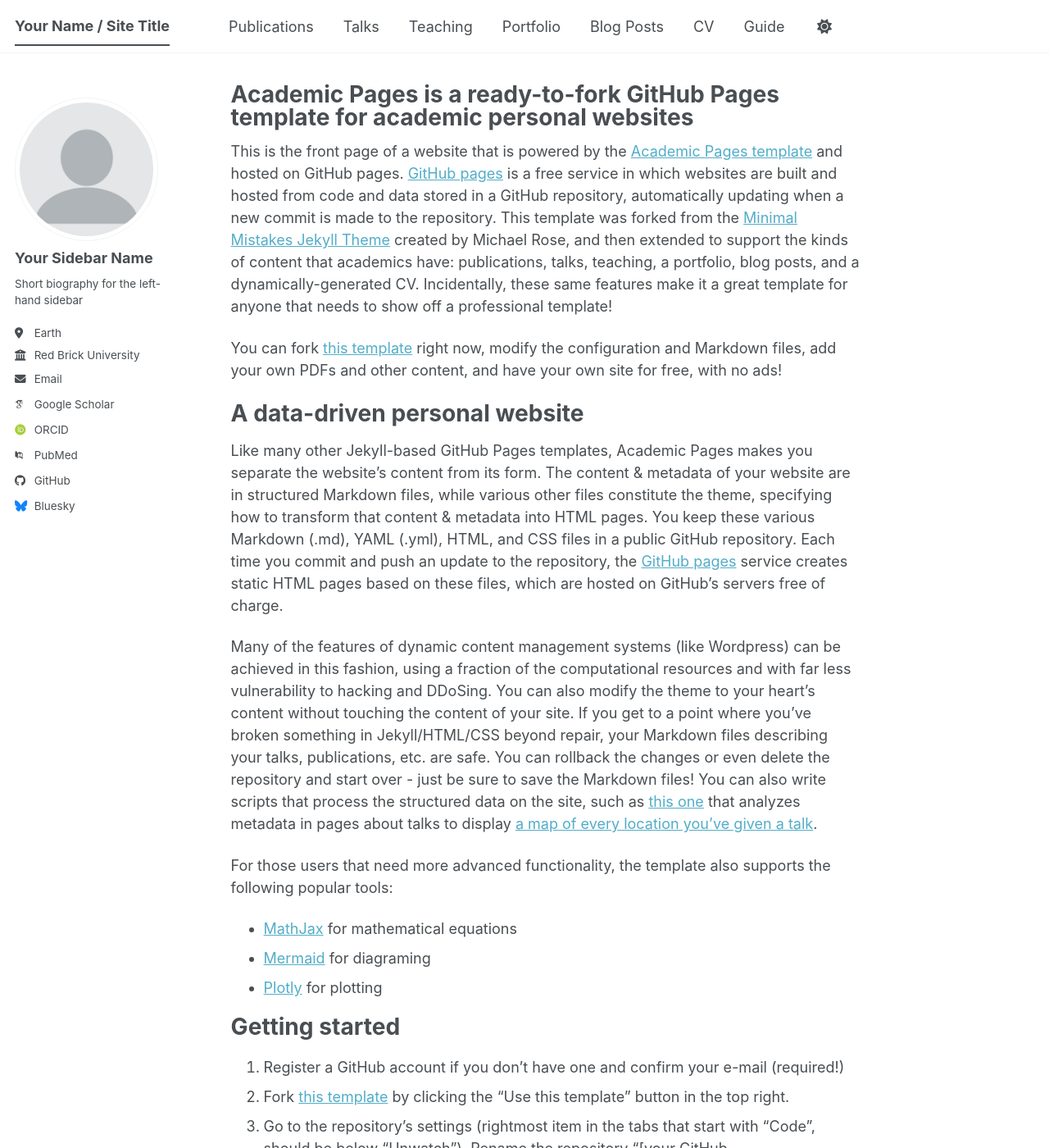
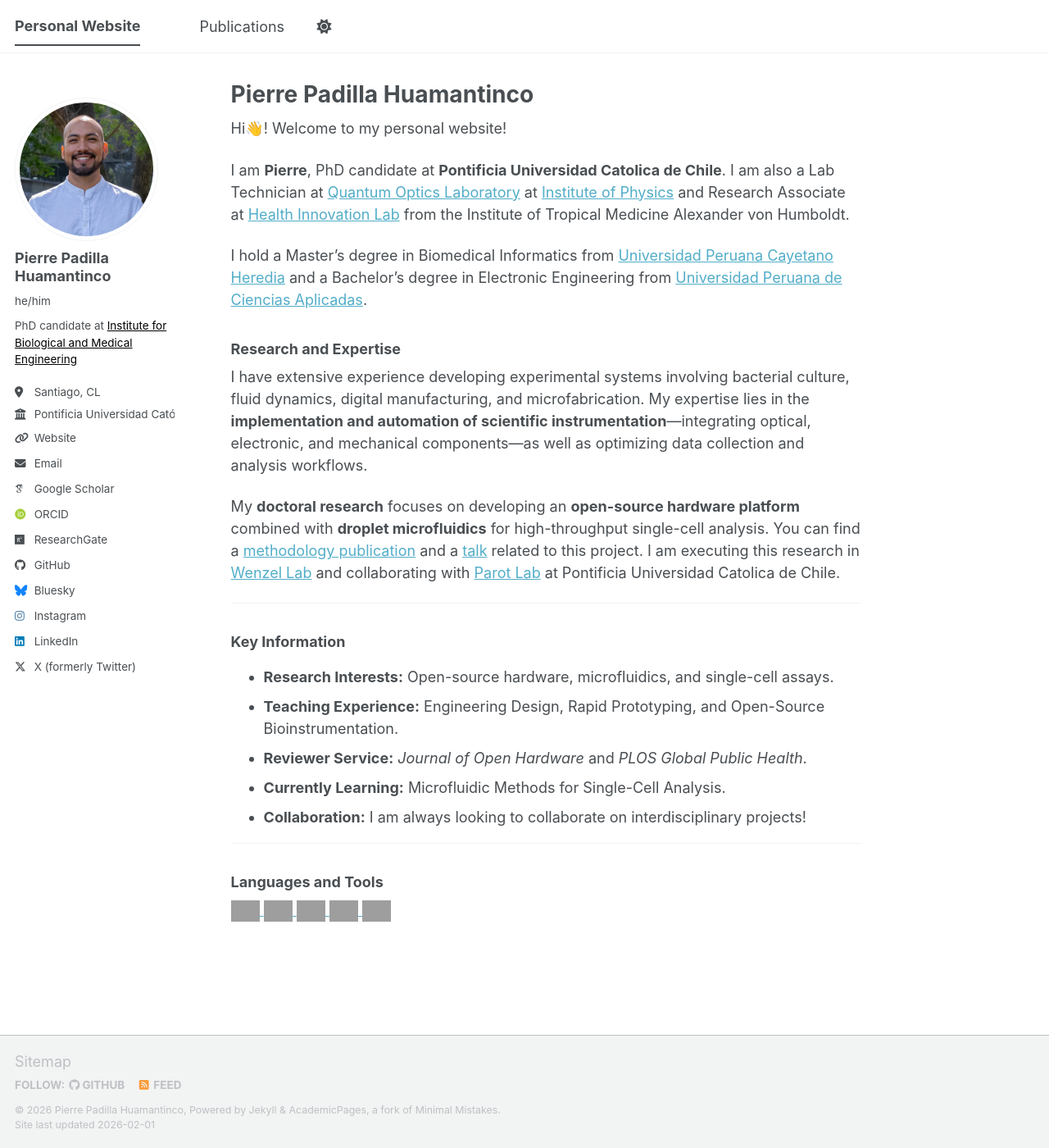
Before and after one commit to biodotpe/biodotpe.github.io, a Jekyll site: the page built from _pages/about.md, in a window 1280 px wide and 1400 px high. Shown: the whole window at 82% size. Built offline with Jekyll 4.4.1, drawn with Linux system fonts in a browser that asks for light colours; some web fonts are replaced; a script bundle is joined from its source files by our own code; library files that are not in the unit come from our copies; some of the changed text lies outside the part shown; grey boxes are pictures that could not be loaded.

Commit message:
Update basic content

```diff
--- a/_config.yml
+++ b/_config.yml
@@ -9,40 +9,40 @@
 # Basic Site Settings
 locale                   : "en-US"
 site_theme               : "default" # The available themes options are "default", "air", "sunrise", "mint", "dirt" and "contrast"
-title                    : "Your Name / Site Title"
+title                    : "Personal Website"
 title_separator          : "-"
-name                     : &name "Your Name"
-description              : &description "Your Name's academic portfolio"   # Update this with a general description of your site, this is the default if not overridden by a page
-url                      : https://academicpages.github.io # The base hostname & protocol for your site e.g. "https://[your GitHub username].github.io",
+name                     : &name "Pierre Padilla Huamantinco"
+description              : &description "Academic portfolio"   # Update this with a general description of your site, this is the default if not overridden by a page
+url                      : https://biodotpe.github.io # The base hostname & protocol for your site e.g. "https://[your GitHub username].github.io",
                                                            # or if you already have some other page hosted on Github then use "https://[your GitHub username].github.io/[Your Repo Name]"
 baseurl                  : "" # the subpath of your site, e.g. "/blog"
-repository               : "academicpages/academicpages.github.io"
+repository               : "biodotpe/biodotpe.github.io"
 
 # Site Author - The following control what appear as part of the author content on the side bar.
 #               If a field is blank the icon and link will not appear, otherwise it will be shown.
 #               Additional customization can be done by editing /_includes/author-profile.html
 author:
   # Biographic information
-  avatar           : "profile.png"
-  name             : "Your Sidebar Name"
-  pronouns         : # example: "she/her"
-  bio              : "Short biography for the left-hand sidebar"
-  location         : "Earth"
-  employer         : "Red Brick University"
-  uri              : # URL
-  email            : "none@example.org"
+  avatar           : "profile.jpg"
+  name             : "Pierre Padilla Huamantinco"
+  pronouns         : "he/him"
+  bio              : "PhD candidate at <a style='color: black;' href='https://ingenieriabiologicaymedica.uc.cl/en'>Institute for Biological and Medical Engineering</a>"
+  location         : "Santiago, CL"
+  employer         : "Pontificia Universidad Católica de Chile"
+  uri              : "https://os-link.vercel.app/"
+  email            : "pgpadilla@uc.cl"
 
   # Academic websites
   academia         : # URL
   arxiv            : # URL - Update with the correct link to your profile
-  googlescholar    : "https://scholar.google.com/citations?user=PS_CX0AAAAAJ"
+  googlescholar    : "https://scholar.google.com/citations?hl=en&user=sDCEeREAAAAJ"
   inspire-hep      : # URL
   impactstory      : # URL
-  orcid            : "https://orcid.org/yourorcidurl"
+  orcid            : "https://orcid.org/0000-0003-4321-1337"
   semantic         : # URL
   ssrn             : # URL
-  pubmed           : "https://www.ncbi.nlm.nih.gov/pubmed/?term=john+snow"
-  researchgate     : # URL
+  pubmed           : # URL
+  researchgate     : "https://www.researchgate.net/profile/Pierre-Padilla-Huamantinco"
   scopus           : # URL
   zotero           : # URL
 
@@ -51,22 +51,22 @@ author:
   bitbucket        : # Username - Update with your username on the site
   codepen          : # Username
   dribbble         : # Username
-  github           : "academicpages"
+  github           : "biodotpe"
   kaggle           : # Username
   stackoverflow    : # User number or user number and name (i.e., use "1" or "1/jeff-atwood")
 
   # Social media
   artstation       : # Username
-  bluesky          : "bsky.app" # Replace this with you Bluesky username
+  bluesky          : "biodotpe" # Replace this with you Bluesky username
   facebook         : # Username
   flickr           : # Username
   foursquare       : # Username
   goodreads        : # Username
   google_plus      : # Username
   keybase          : # Username
-  instagram        : # Username
+  instagram        : "biodotpe"
   lastfm           : # Username
-  linkedin         : # Username
+  linkedin         : "pierrepadilla"
   mastodon         : # URL
   medium           : # URL
   pinterest        : # Username
@@ -74,7 +74,7 @@ author:
   steam            : # Username
   telegram         : # URL
   tumblr           : # Username
-  twitter          : # Username for X / Twitter
+  twitter          : "biodotpe"
   vine             : # Username
   weibo            : # Username
   wikipedia        : # Username
--- a/_pages/about.md
+++ b/_pages/about.md
@@ -1,56 +1,42 @@
 ---
 permalink: /
-title: "Academic Pages is a ready-to-fork GitHub Pages template for academic personal websites"
+title: "Pierre Padilla Huamantinco"
+excerpt: "PhD Candidate in Biological and Medical Engineering"
 author_profile: true
 redirect_from:
   - /about/
   - /about.html
 ---
 
-This is the front page of a website that is powered by the [Academic Pages template](https://github.com/academicpages/academicpages.github.io) and hosted on GitHub pages. [GitHub pages](https://pages.github.com) is a free service in which websites are built and hosted from code and data stored in a GitHub repository, automatically updating when a new commit is made to the repository. This template was forked from the [Minimal Mistakes Jekyll Theme](https://mmistakes.github.io/minimal-mistakes/) created by Michael Rose, and then extended to support the kinds of content that academics have: publications, talks, teaching, a portfolio, blog posts, and a dynamically-generated CV. Incidentally, these same features make it a great template for anyone that needs to show off a professional template!
+Hi👋! Welcome to my personal website!
 
- You can fork [this template](https://github.com/academicpages/academicpages.github.io) right now, modify the configuration and Markdown files, add your own PDFs and other content, and have your own site for free, with no ads!
+I am **Pierre**, PhD candidate at **Pontificia Universidad Catolica de Chile**. I am also a Lab Technician at [Quantum Optics Laboratory](https://fisica.uc.cl/en/laboratorio_inv/quantum-optics-laboratory-1/) at [Institute of Physics](https://fisica.uc.cl/en/) and Research Associate at [Health Innovation Lab](https://www.innovalab.info/) from the Institute of Tropical Medicine Alexander von Humboldt.
 
-A data-driven personal website
-======
-Like many other Jekyll-based GitHub Pages templates, Academic Pages makes you separate the website's content from its form. The content & metadata of your website are in structured Markdown files, while various other files constitute the theme, specifying how to transform that content & metadata into HTML pages. You keep these various Markdown (.md), YAML (.yml), HTML, and CSS files in a public GitHub repository. Each time you commit and push an update to the repository, the [GitHub pages](https://pages.github.com/) service creates static HTML pages based on these files, which are hosted on GitHub's servers free of charge.
+I hold a Master's degree in Biomedical Informatics from [Universidad Peruana Cayetano Heredia](https://cayetano.edu.pe/) and a Bachelor's degree in Electronic Engineering from [Universidad Peruana de Ciencias Aplicadas](https://www.upc.edu.pe/).
 
-Many of the features of dynamic content management systems (like Wordpress) can be achieved in this fashion, using a fraction of the computational resources and with far less vulnerability to hacking and DDoSing. You can also modify the theme to your heart's content without touching the content of your site. If you get to a point where you've broken something in Jekyll/HTML/CSS beyond repair, your Markdown files describing your talks, publications, etc. are safe. You can rollback the changes or even delete the repository and start over - just be sure to save the Markdown files! You can also write scripts that process the structured data on the site, such as [this one](https://github.com/academicpages/academicpages.github.io/blob/master/talkmap.ipynb) that analyzes metadata in pages about talks to display [a map of every location you've given a talk](https://academicpages.github.io/talkmap.html).
+### Research and Expertise
 
-For those users that need more advanced functionality, the template also supports the following popular tools:
-- [MathJax](https://www.mathjax.org/) for mathematical equations
-- [Mermaid](https://mermaid.js.org/) for diagraming
-- [Plotly](https://plotly.com/javascript/) for plotting
+I have extensive experience developing experimental systems involving bacterial culture, fluid dynamics, digital manufacturing, and microfabrication. My expertise lies in the **implementation and automation of scientific instrumentation**—integrating optical, electronic, and mechanical components—as well as optimizing data collection and analysis workflows.
 
-Getting started
-======
-1. Register a GitHub account if you don't have one and confirm your e-mail (required!)
-1. Fork [this template](https://github.com/academicpages/academicpages.github.io) by clicking the "Use this template" button in the top right.
-1. Go to the repository's settings (rightmost item in the tabs that start with "Code", should be below "Unwatch"). Rename the repository "[your GitHub username].github.io", which will also be your website's URL.
-1. Set site-wide configuration and create content & metadata (see below -- also see [this set of diffs](https://archive.is/3TPas) showing what files were changed to set up [an example site](https://getorg-testacct.github.io) for a user with the username "getorg-testacct")
-1. Upload any files (like PDFs, .zip files, etc.) to the files/ directory. They will appear at https://[your GitHub username].github.io/files/example.pdf.
-1. Check status by going to the repository settings, in the "GitHub pages" section
+My **doctoral research** focuses on developing an **open-source hardware platform** combined with **droplet microfluidics** for high-throughput single-cell analysis. You can find a [methodology publication](https://app.jove.com/t/67659/plasmid-stability-analysis-with-open-source-droplet-microfluidics) and a [talk](https://youtu.be/3sRGDNoWQ7Y?si=rX_Ayhtoywjx67sD&t=3144) related to this project. I am executing this research in [Wenzel Lab](https://wenzel-lab.github.io/en/) and collaborating with [Parot Lab](https://parotlab.github.io/en/) at Pontificia Universidad Catolica de Chile.
 
-Site-wide configuration
-------
-The main configuration file for the site is in the base directory in [_config.yml](https://github.com/academicpages/academicpages.github.io/blob/master/_config.yml), which defines the content in the sidebars and other site-wide features. You will need to replace the default variables with ones about yourself and your site's github repository. The configuration file for the top menu is in [_data/navigation.yml](https://github.com/academicpages/academicpages.github.io/blob/master/_data/navigation.yml). For example, if you don't have a portfolio or blog posts, you can remove those items from that navigation.yml file to remove them from the header.
+---
 
-Create content & metadata
-------
-For site content, there is one Markdown file for each type of content, which are stored in directories like _publications, _talks, _posts, _teaching, or _pages. For example, each talk is a Markdown file in the [_talks directory](https://github.com/academicpages/academicpages.github.io/tree/master/_talks). At the top of each Markdown file is structured data in YAML about the talk, which the theme will parse to do lots of cool stuff. The same structured data about a talk is used to generate the list of talks on the [Talks page](https://academicpages.github.io/talks), each [individual page](https://academicpages.github.io/talks/2012-03-01-talk-1) for specific talks, the talks section for the [CV page](https://academicpages.github.io/cv), and the [map of places you've given a talk](https://academicpages.github.io/talkmap.html) (if you run this [python file](https://github.com/academicpages/academicpages.github.io/blob/master/talkmap.py) or [Jupyter notebook](https://github.com/academicpages/academicpages.github.io/blob/master/talkmap.ipynb), which creates the HTML for the map based on the contents of the _talks directory).
+### Key Information
 
-**Markdown generator**
+* **Research Interests:** Open-source hardware, microfluidics, and single-cell assays.
+* **Teaching Experience:** Engineering Design, Rapid Prototyping, and Open-Source Bioinstrumentation.
+* **Reviewer Service:** *Journal of Open Hardware* and *PLOS Global Public Health*.
+* **Currently Learning:** Microfluidic Methods for Single-Cell Analysis.
+* **Collaboration:** I am always looking to collaborate on interdisciplinary projects!
 
-The repository includes [a set of Jupyter notebooks](https://github.com/academicpages/academicpages.github.io/tree/master/markdown_generator
-) that converts a CSV containing structured data about talks or presentations into individual Markdown files that will be properly formatted for the Academic Pages template. The sample CSVs in that directory are the ones I used to create my own personal website at stuartgeiger.com. My usual workflow is that I keep a spreadsheet of my publications and talks, then run the code in these notebooks to generate the Markdown files, then commit and push them to the GitHub repository.
+---
 
-How to edit your site's GitHub repository
-------
-Many people use a git client to create files on their local computer and then push them to GitHub's servers. If you are not familiar with git, you can directly edit these configuration and Markdown files directly in the github.com interface. Navigate to a file (like [this one](https://github.com/academicpages/academicpages.github.io/blob/master/_talks/2012-03-01-talk-1.md) and click the pencil icon in the top right of the content preview (to the right of the "Raw | Blame | History" buttons). You can delete a file by clicking the trashcan icon to the right of the pencil icon. You can also create new files or upload files by navigating to a directory and clicking the "Create new file" or "Upload files" buttons.
-
-Example: editing a Markdown file for a talk
-![Editing a Markdown file for a talk](/images/editing-talk.png)
-
-For more info
-------
-More info about configuring Academic Pages can be found in [the guide](https://academicpages.github.io/markdown/), the [growing wiki](https://github.com/academicpages/academicpages.github.io/wiki), and you can always [ask a question on GitHub](https://github.com/academicpages/academicpages.github.io/discussions). The [guides for the Minimal Mistakes theme](https://mmistakes.github.io/minimal-mistakes/docs/configuration/) (which this theme was forked from) might also be helpful.
+### Languages and Tools
+<p align="left">
+<a href="https://www.python.org" target="_blank"> <img src="https://raw.githubusercontent.com/devicons/devicon/master/icons/python/python-original.svg" alt="python" width="35" height="35"/> </a>
+<a href="https://www.arduino.cc/" target="_blank"> <img src="https://cdn.worldvectorlogo.com/logos/arduino-1.svg" alt="arduino" width="35" height="35"/> </a>
+<a href="https://www.mathworks.com/" target="_blank"> <img src="https://upload.wikimedia.org/wikipedia/commons/2/21/Matlab_Logo.png" alt="matlab" width="35" height="35"/> </a>
+<a href="https://git-scm.com/" target="_blank"> <img src="https://iconape.com/wp-content/png_logo_vector/git-icon.png" alt="git" width="35" height="35"/> </a>
+<a href="https://www.raspberrypi.com/" target="_blank"> <img src="https://www.vectorlogo.zone/logos/raspberrypi/raspberrypi-icon.svg" alt="raspberrypi" width="35" height="35"/> </a>
+</p>
```
Also changed, not shown: _data/navigation.yml (+12 -12 lines), _pages/publications.html (+6 -2 lines), images/profile-1.png (renamed from images/profile.png), images/profile.jpg (added).
